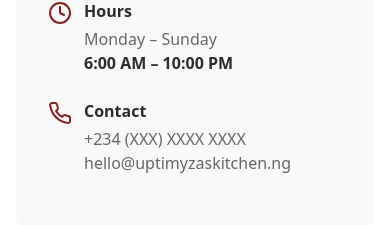
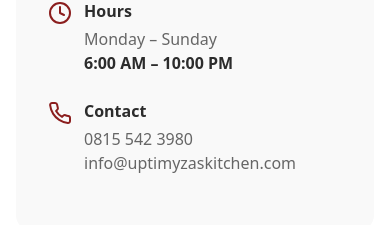
Before and after one commit to thejuolaamt/uptimyzas-kitchen-website, a Next.js app: page / in a window 390 px wide. Shown: the part 5919-6144 px from the top of the page. Built offline with nearby package versions, Linux system fonts and the light colour scheme.

Commit message:
Fix Location component phone and email

```diff
--- a/app/components/Location.tsx
+++ b/app/components/Location.tsx
@@ -154,16 +154,16 @@
               <div>
                 <h3 className="font-bold text-[#2C2C2C] mb-1">Contact</h3>
                 <a
-                  href="tel:+234XXXXXXXXXX"
+                  href="tel:+2348155423980"
                   className="text-[#666666] hover:text-[#8B1E1E] transition-colors block"
                 >
-                  +234 (XXX) XXXX XXXX
+                  0815 542 3980
                 </a>
                 <a
-                  href="mailto:hello@uptimyzaskitchen.ng"
+                  href="mailto:info@uptimyzaskitchen.com"
                   className="text-[#666666] hover:text-[#8B1E1E] transition-colors block"
                 >
-                  hello@uptimyzaskitchen.ng
+                  info@uptimyzaskitchen.com
                 </a>
               </div>
             </div>
```
